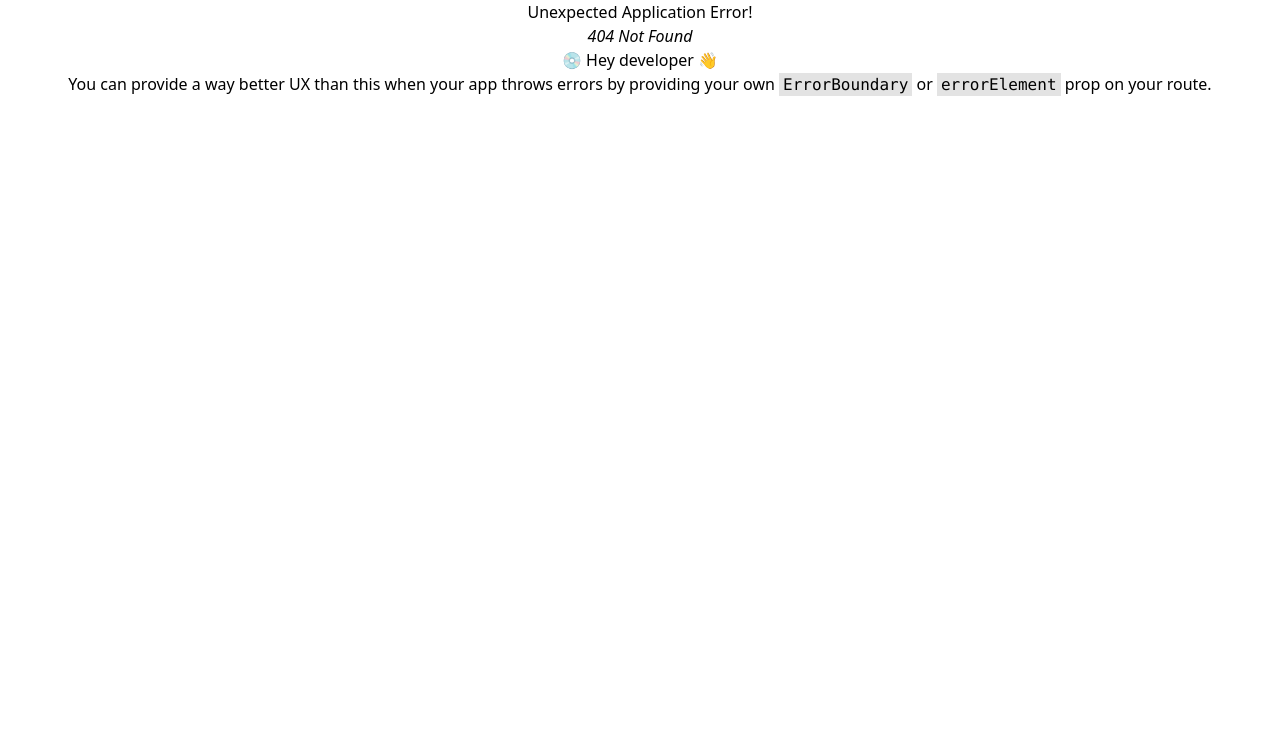
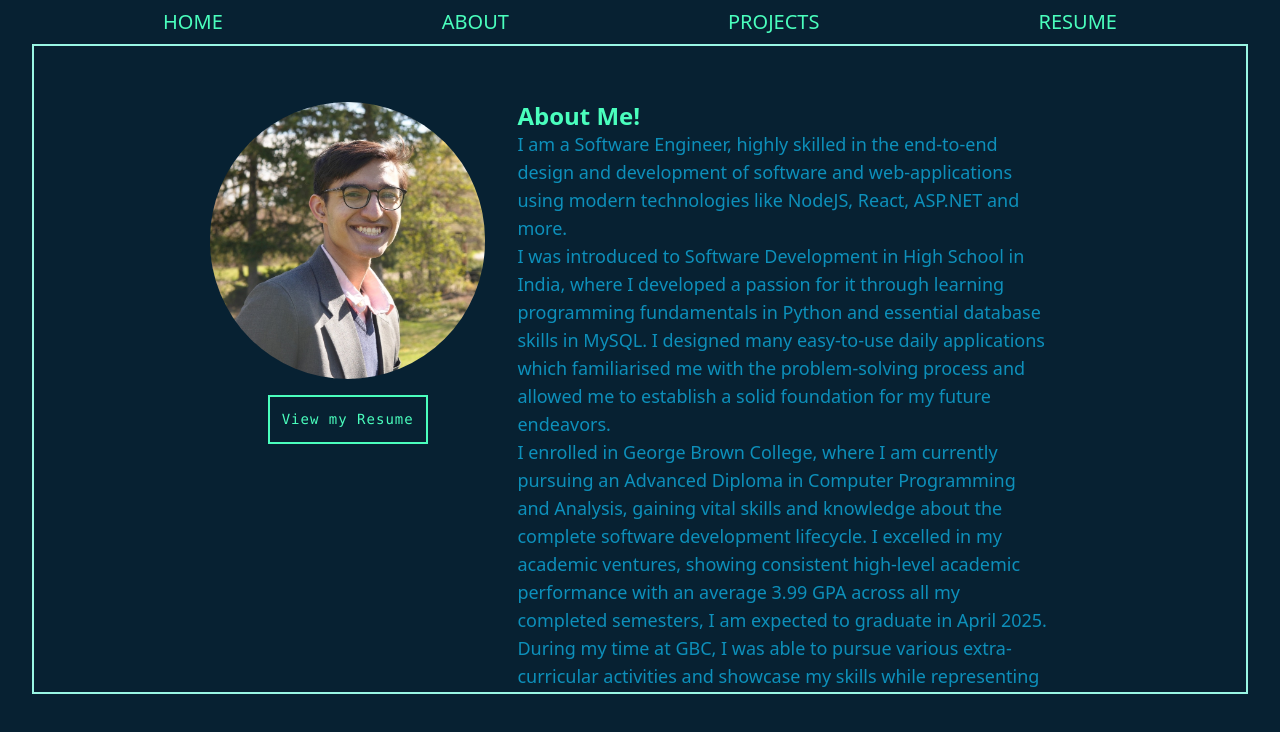
Before and after one commit to aadi219/aadi219.github.io, a React (Vite) app: page /about in a window 1280 px wide. Before the commit this address had no page. Shown: the top 732 px of the page. Built offline with nearby package versions, Linux system fonts and the light colour scheme.

Commit message:
Design and Integrate About Page

```diff
--- a/src/App.tsx
+++ b/src/App.tsx
@@ -1,6 +1,7 @@
 import './App.css'
 import Home from './home/Home'
 import Projects from './projects/Projects'
+import About from './about/About.tsx'
 
 import { createBrowserRouter, RouterProvider } from 'react-router-dom'
 
@@ -12,6 +13,10 @@ const router = createBrowserRouter([
   {
     path: "/projects",
     element: <Projects />
+  },
+  {
+    path: '/about',
+    element: <About />
   }
 ])
 function App() {
--- /dev/null
+++ b/src/about/About.tsx
@@ -0,0 +1,11 @@
+import Template from "../components/Template"
+import Main from "./components/Main"
+const About = () => {
+  return (
+   <Template>
+      <Main />
+   </Template>
+  )
+}
+
+export default About
--- /dev/null
+++ b/src/about/components/Main.tsx
@@ -0,0 +1,52 @@
+import { Button } from "@mui/material";
+
+const Main = () => {
+    return (
+        <div className="flex flex-flex-wrap px-40 gap-8 relative top-[40px]">
+            <div className="w-[30%] md:w-auto md:h-[100px] flex flex-col gap-4">
+                <img className="rounded-full w-[300px]" src="/assets/img/portfolio-pic.jpg" alt="Picture of Aadi Badola"/>
+                <div>
+                    <a href="https://drive.google.com/file/d/1EOOdWZ7B2Zi_c2H99zidLk8G3ffSa4Jp/view?usp=sharing" className="btn-fill p-3">View my Resume</a>
+                </div>
+            </div>
+            <div className="w-[70%] overflow-auto hide-scroll">
+                <div className="text-left text-lg text-bg-med flex flex-col pr-5">
+                    <h2 className="about-heading">About Me!</h2>
+                    <p>I am a Software Engineer, highly skilled in the end-to-end design and development of software and web-applications
+                        using modern technologies like NodeJS, React, ASP.NET and more. <br />
+                        I was introduced to Software Development in High School in India, where I developed a passion for it through
+                        learning programming fundamentals in Python and essential database skills in MySQL. I designed many easy-to-use daily applications
+                        which familiarised me with the problem-solving process and allowed me to establish a solid foundation for my future endeavors. <br />
+                        I enrolled in George Brown College, where I am currently pursuing an Advanced Diploma in Computer Programming and Analysis,
+                        gaining vital skills and knowledge about the complete software development lifecycle. I excelled in my academic ventures, showing consistent
+                        high-level academic performance with an average 3.99 GPA across all my completed semesters, I am expected to graduate in April 2025.
+                        During my time at GBC, I was able to pursue various extra-curricular
+                        activities and showcase my skills while representing the college at various levels. <br />
+                    </p>
+                    <h2 className="about-heading mt-10">Some of my most notable achievements are:</h2>
+                    <ul id="achievements" className="list-inside list-disc text-highlight-blue">
+                        <li>President of George Brown Computer Science Club</li>
+                        <li>National rank of 14 and top 17% of all international competitors in the IEEEXtreme 17.0</li>
+                        <li>6th rank at the provincial level Skills Ontario (2024) competition</li>
+                        <li>3rd rank in Design Jam 2024 hosted by George Brown College with Ontario Power Generation</li>
+                    </ul>
+                    <h2 className="about-heading mt-10">Professional Experience</h2>
+                    <p className="">
+                        I have also professionally worked as a Computer Science Tutor and Teacher's Assistant at George Brown conducting
+                        over 450 hours of one-on-one and group tutoring sessions. Through these sessions I have been able to assist my college peers in
+                        furthering their understanding of key software development and programming concepts ranging from Data Structures and Algorithms to
+                        Full-Stack Development and more.
+                    </p>
+                    <h2 className="about-heading mt-10">What I Offer</h2>
+                    <p className="mb-12">I bring a blend of academic excellence, hands-on experience, and a proactive approach to problem-solving.
+                        My background in diverse technologies and commitment to continuous learning make me a valuable asset to any team.
+                        I am eager to use the vast skill-set I have accumulated to help you build something great! <br />
+                        Feel free to reach out to me for any software development opportunities or collaborations.
+                    </p>
+                </div>
+            </div>
+        </div>
+    )
+}
+
+export default Main;
--- a/src/components/Navbar.tsx
+++ b/src/components/Navbar.tsx
@@ -18,7 +18,7 @@ const Navbar = () : ReactElement => {
       <NavLink addr='/' text='HOME' />
       <NavLink addr='/about' text='ABOUT' />
       <NavLink addr='/projects' text='PROJECTS' />
-      <NavLink addr='#contact' text='RESUME' />
+      <a className='px-14 py-2 text-highlight-teal hover:text-highlight-blue transition-colors duration-200' href='https://drive.google.com/file/d/1EOOdWZ7B2Zi_c2H99zidLk8G3ffSa4Jp/view?usp=sharing' target='_blank'>RESUME</a>
     </div>
   )
 }
--- a/src/home/components/Main.tsx
+++ b/src/home/components/Main.tsx
@@ -16,15 +16,9 @@ export const LeftPane = ({children} : {children: ReactElement[]}) => {
 }
 
 export const RightPane = ({children} : {children: ReactElement[]}) => {
-  const handleScroll = (e: React.UIEvent) => {
-        const element = (e.target as HTMLElement);
-        let scrollPos = element.scrollTop;
-        scrollPos = scrollPos <= 5 ? scrollPos : 5;
-        element.style.setProperty("mask-image", `linear-gradient(to top, black ${100-scrollPos}%, transparent)`)
-        element.style.setProperty("-webkit-mask-image", `linear-gradient(to top, black ${100-scrollPos}%, transparent)`)
-    }
+
   return (
-    <div className='flex flex-col pane gap-5 w-[45%] pr-10 overflow-auto hide-scroll' onScroll={handleScroll}>
+    <div className='flex flex-col pane gap-5 w-[45%] pr-10 overflow-auto hide-scroll' >
       {...children}
     </div>
   )
--- a/src/index.css
+++ b/src/index.css
@@ -113,3 +113,27 @@ section h2 {
 .hide-scroll-complete::-webkit-scrollbar {
   display: none;
 }
+.about-heading {
+  font-weight: 600;
+  color: var(--highlight-teal);
+  font-size: 1.5rem;
+}
+
+.btn-fill {
+  color: var(--highlight-teal);
+  border: 2px solid var(--highlight-teal);
+  border-radius: 0px;
+  display: inline-block;
+  font-family: "Lucida Console", Monaco, monospace;
+  font-size: 14px;
+  letter-spacing: 1px;
+  cursor: pointer;
+  box-shadow: var(--highlight-teal);
+  -webkit-transition: ease-out 0.4s;
+  -moz-transition: ease-out 0.4s;
+  transition: linear 0.5s;
+}
+.btn-fill:hover {
+  box-shadow: inset 400px 0 0 0 #36be8c;
+  color: white;
+}
```
Also changed, not shown: public/assets/img/portfolio-pic.jpg (added).
